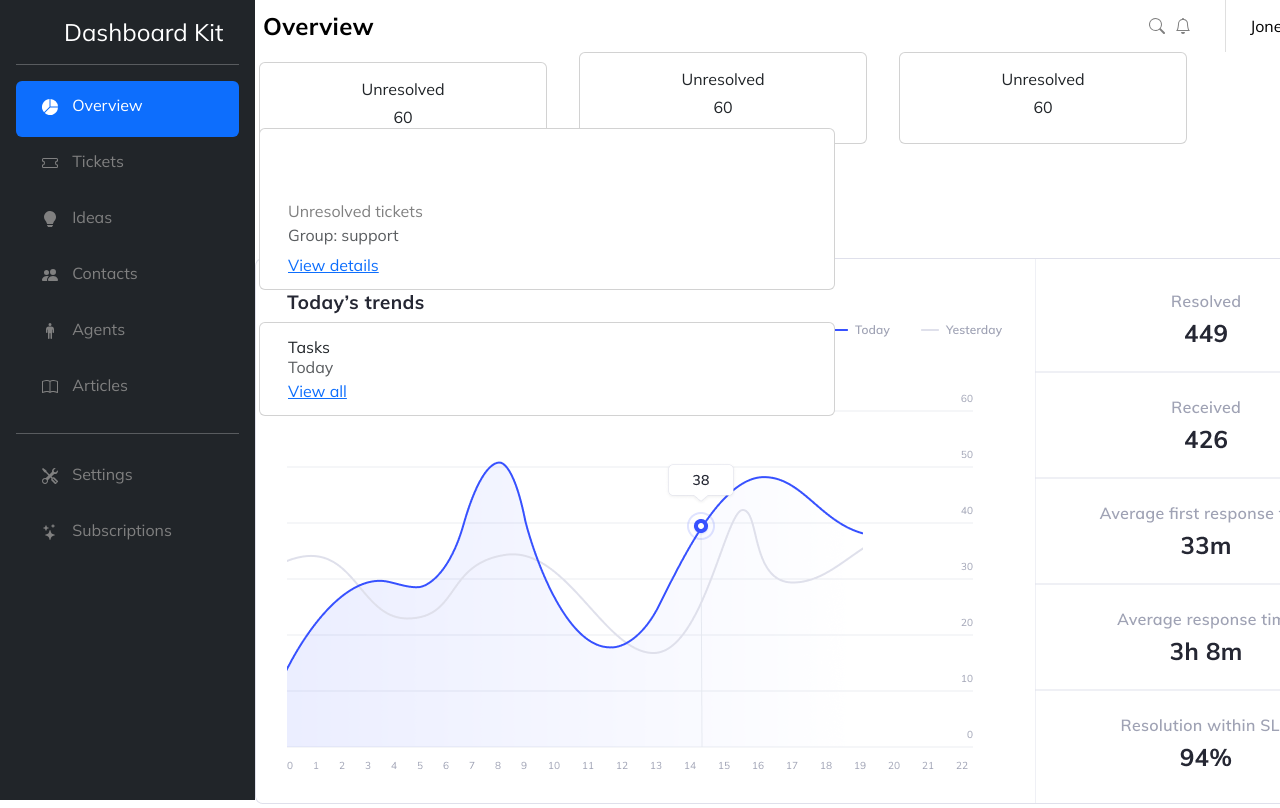
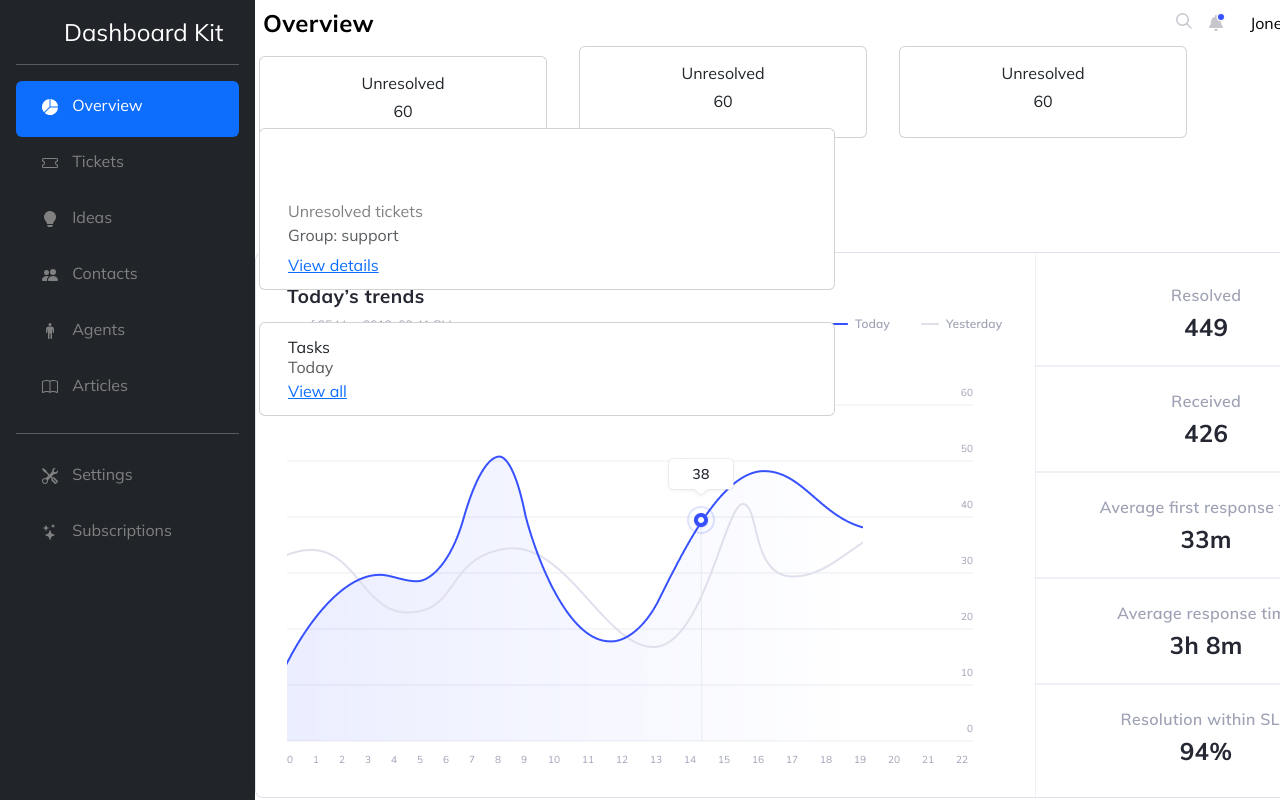
Before and after one commit to Vera9927/Bootstrap, a website: page Assignment5/public/index.html in a window 1280 px wide. Shown: the top 808 px of the page. Drawn offline with nearby package versions, Linux system fonts and the light colour scheme.

Commit message:
fix:Directory error

```diff
--- a/Assignment5/package.json
+++ b/Assignment5/package.json
@@ -12,8 +12,5 @@
   "license": "ISC",
   "devDependencies": {
     "lite-server": "^2.6.1"
-  },
-  "dependencies": {
-    "bootstrap-icons": "^1.11.3"
   }
 }
--- a/Assignment5/public/assets/css/style.css
+++ b/Assignment5/public/assets/css/style.css
@@ -22,6 +22,16 @@
   font-family: "Mulish", sans-serif;
   color: black;
 }
+
+.hstack {
+  display: flex;
+  align-items: center;
+}
+
+.flex-grow {
+  flex-grow: 1;
+}
+
 #name{
   color: black;
 }
--- a/Assignment5/public/index.html
+++ b/Assignment5/public/index.html
@@ -14,77 +14,95 @@
     <!-- font -->
     <link rel="preconnect" href="https://fonts.googleapis.com">
     <link rel="preconnect" href="https://fonts.gstatic.com" crossorigin>
-    <link href="https://fonts.googleapis.com/css2?family=Mulish:ital,wght@0,200..1000;1,200..1000&display=swap" rel="stylesheet">
+    <link href="https://fonts.googleapis.com/css2?family=Mulish:ital,wght@0,200..1000;1,200..1000&display=swap"
+        rel="stylesheet">
 </head>
 
 <body>
     <div class="container-fluid d-flex p-0">
-        <!-- Content here -->
-        <!-- <h1 id="sidebarDashboard">Dashboard Kit</h1> -->
+        <!-- side bar -->
         <div class="d-flex flex-column flex-shrink-0 p-3 text-bg-dark" style="width: 255px; height: -100vh; " id="dash">
             <a href="/" class="d-flex align-items-center mb-3 mb-md-0 me-md-auto text-white text-decoration-none">
-      <svg class="bi pe-none me-2" width="40" height="32"><use xlink:href="#bootstrap"/></svg>
+                <svg class="bi pe-none me-2" width="40" height="32">
+                    <use xlink:href="#bootstrap" />
+                </svg>
                 <span class="fs-4" id="titleDashboard">Dashboard Kit</span>
             </a>
             <hr>
             <ul class="nav nav-pills flex-column mb-auto">
                 <li class="nav-item">
                     <a href="#" class="nav-link active" aria-current="page">
-             <svg xmlns="http://www.w3.org/2000/svg" width="16" height="16" fill="currentColor" class="bi bi-pie-chart-fill icons" viewBox="0 0 16 16">
-                <path d="M15.985 8.5H8.207l-5.5 5.5a8 8 0 0 0 13.277-5.5zM2 13.292A8 8 0 0 1 7.5.015v7.778zM8.5.015V7.5h7.485A8 8 0 0 0 8.5.015"/>
+                        <svg xmlns="http://www.w3.org/2000/svg" width="16" height="16" fill="currentColor"
+                            class="bi bi-pie-chart-fill icons" viewBox="0 0 16 16">
+                            <path
+                                d="M15.985 8.5H8.207l-5.5 5.5a8 8 0 0 0 13.277-5.5zM2 13.292A8 8 0 0 1 7.5.015v7.778zM8.5.015V7.5h7.485A8 8 0 0 0 8.5.015" />
                         </svg>
                         Overview
                     </a>
                 </li>
                 <li>
                     <a href="#" class="nav-link">
-            <svg xmlns="http://www.w3.org/2000/svg" width="16" height="16" fill="currentColor" class="bi bi-ticket icons" viewBox="0 0 16 16">
-                <path d="M0 4.5A1.5 1.5 0 0 1 1.5 3h13A1.5 1.5 0 0 1 16 4.5V6a.5.5 0 0 1-.5.5 1.5 1.5 0 0 0 0 3 .5.5 0 0 1 .5.5v1.5a1.5 1.5 0 0 1-1.5 1.5h-13A1.5 1.5 0 0 1 0 11.5V10a.5.5 0 0 1 .5-.5 1.5 1.5 0 1 0 0-3A.5.5 0 0 1 0 6zM1.5 4a.5.5 0 0 0-.5.5v1.05a2.5 2.5 0 0 1 0 4.9v1.05a.5.5 0 0 0 .5.5h13a.5.5 0 0 0 .5-.5v-1.05a2.5 2.5 0 0 1 0-4.9V4.5a.5.5 0 0 0-.5-.5z"/>
+                        <svg xmlns="http://www.w3.org/2000/svg" width="16" height="16" fill="currentColor"
+                            class="bi bi-ticket icons" viewBox="0 0 16 16">
+                            <path
+                                d="M0 4.5A1.5 1.5 0 0 1 1.5 3h13A1.5 1.5 0 0 1 16 4.5V6a.5.5 0 0 1-.5.5 1.5 1.5 0 0 0 0 3 .5.5 0 0 1 .5.5v1.5a1.5 1.5 0 0 1-1.5 1.5h-13A1.5 1.5 0 0 1 0 11.5V10a.5.5 0 0 1 .5-.5 1.5 1.5 0 1 0 0-3A.5.5 0 0 1 0 6zM1.5 4a.5.5 0 0 0-.5.5v1.05a2.5 2.5 0 0 1 0 4.9v1.05a.5.5 0 0 0 .5.5h13a.5.5 0 0 0 .5-.5v-1.05a2.5 2.5 0 0 1 0-4.9V4.5a.5.5 0 0 0-.5-.5z" />
                         </svg>
                         Tickets
                     </a>
                 </li>
                 <li>
                     <a href="#" class="nav-link">
-            <svg xmlns="http://www.w3.org/2000/svg" width="16" height="16" fill="currentColor" class="bi bi-lightbulb-fill icons" viewBox="0 0 16 16">
-                <path d="M2 6a6 6 0 1 1 10.174 4.31c-.203.196-.359.4-.453.619l-.762 1.769A.5.5 0 0 1 10.5 13h-5a.5.5 0 0 1-.46-.302l-.761-1.77a2 2 0 0 0-.453-.618A5.98 5.98 0 0 1 2 6m3 8.5a.5.5 0 0 1 .5-.5h5a.5.5 0 0 1 0 1l-.224.447a1 1 0 0 1-.894.553H6.618a1 1 0 0 1-.894-.553L5.5 15a.5.5 0 0 1-.5-.5"/>
+                        <svg xmlns="http://www.w3.org/2000/svg" width="16" height="16" fill="currentColor"
+                            class="bi bi-lightbulb-fill icons" viewBox="0 0 16 16">
+                            <path
+                                d="M2 6a6 6 0 1 1 10.174 4.31c-.203.196-.359.4-.453.619l-.762 1.769A.5.5 0 0 1 10.5 13h-5a.5.5 0 0 1-.46-.302l-.761-1.77a2 2 0 0 0-.453-.618A5.98 5.98 0 0 1 2 6m3 8.5a.5.5 0 0 1 .5-.5h5a.5.5 0 0 1 0 1l-.224.447a1 1 0 0 1-.894.553H6.618a1 1 0 0 1-.894-.553L5.5 15a.5.5 0 0 1-.5-.5" />
                         </svg>
                         Ideas
                     </a>
                 </li>
                 <li>
                     <a href="#" class="nav-link">
-            <svg xmlns="http://www.w3.org/2000/svg" width="16" height="16" fill="currentColor" class="bi bi-people-fill icons" viewBox="0 0 16 16">
-                <path d="M7 14s-1 0-1-1 1-4 5-4 5 3 5 4-1 1-1 1zm4-6a3 3 0 1 0 0-6 3 3 0 0 0 0 6m-5.784 6A2.24 2.24 0 0 1 5 13c0-1.355.68-2.75 1.936-3.72A6.3 6.3 0 0 0 5 9c-4 0-5 3-5 4s1 1 1 1zM4.5 8a2.5 2.5 0 1 0 0-5 2.5 2.5 0 0 0 0 5"/>
+                        <svg xmlns="http://www.w3.org/2000/svg" width="16" height="16" fill="currentColor"
+                            class="bi bi-people-fill icons" viewBox="0 0 16 16">
+                            <path
+                                d="M7 14s-1 0-1-1 1-4 5-4 5 3 5 4-1 1-1 1zm4-6a3 3 0 1 0 0-6 3 3 0 0 0 0 6m-5.784 6A2.24 2.24 0 0 1 5 13c0-1.355.68-2.75 1.936-3.72A6.3 6.3 0 0 0 5 9c-4 0-5 3-5 4s1 1 1 1zM4.5 8a2.5 2.5 0 1 0 0-5 2.5 2.5 0 0 0 0 5" />
                         </svg>
                         Contacts
                     </a>
                 </li>
                 <li>
                     <a href="#" class="nav-link">
-            <svg xmlns="http://www.w3.org/2000/svg" width="16" height="16" fill="currentColor" class="bi bi-person-standing icons" viewBox="0 0 16 16">
-                <path d="M8 3a1.5 1.5 0 1 0 0-3 1.5 1.5 0 0 0 0 3M6 6.75v8.5a.75.75 0 0 0 1.5 0V10.5a.5.5 0 0 1 1 0v4.75a.75.75 0 0 0 1.5 0v-8.5a.25.25 0 1 1 .5 0v2.5a.75.75 0 0 0 1.5 0V6.5a3 3 0 0 0-3-3H7a3 3 0 0 0-3 3v2.75a.75.75 0 0 0 1.5 0v-2.5a.25.25 0 0 1 .5 0"/>
+                        <svg xmlns="http://www.w3.org/2000/svg" width="16" height="16" fill="currentColor"
+                            class="bi bi-person-standing icons" viewBox="0 0 16 16">
+                            <path
+                                d="M8 3a1.5 1.5 0 1 0 0-3 1.5 1.5 0 0 0 0 3M6 6.75v8.5a.75.75 0 0 0 1.5 0V10.5a.5.5 0 0 1 1 0v4.75a.75.75 0 0 0 1.5 0v-8.5a.25.25 0 1 1 .5 0v2.5a.75.75 0 0 0 1.5 0V6.5a3 3 0 0 0-3-3H7a3 3 0 0 0-3 3v2.75a.75.75 0 0 0 1.5 0v-2.5a.25.25 0 0 1 .5 0" />
                         </svg>
                         Agents
                     </a>
                 </li>
                 <li>
                     <a href="#" class="nav-link">
-            <svg xmlns="http://www.w3.org/2000/svg" width="16" height="16" fill="currentColor" class="bi bi-book icons" viewBox="0 0 16 16">
-                <path d="M1 2.828c.885-.37 2.154-.769 3.388-.893 1.33-.134 2.458.063 3.112.752v9.746c-.935-.53-2.12-.603-3.213-.493-1.18.12-2.37.461-3.287.811zm7.5-.141c.654-.689 1.782-.886 3.112-.752 1.234.124 2.503.523 3.388.893v9.923c-.918-.35-2.107-.692-3.287-.81-1.094-.111-2.278-.039-3.213.492zM8 1.783C7.015.936 5.587.81 4.287.94c-1.514.153-3.042.672-3.994 1.105A.5.5 0 0 0 0 2.5v11a.5.5 0 0 0 .707.455c.882-.4 2.303-.881 3.68-1.02 1.409-.142 2.59.087 3.223.877a.5.5 0 0 0 .78 0c.633-.79 1.814-1.019 3.222-.877 1.378.139 2.8.62 3.681 1.02A.5.5 0 0 0 16 13.5v-11a.5.5 0 0 0-.293-.455c-.952-.433-2.48-.952-3.994-1.105C10.413.809 8.985.936 8 1.783"/>
+                        <svg xmlns="http://www.w3.org/2000/svg" width="16" height="16" fill="currentColor"
+                            class="bi bi-book icons" viewBox="0 0 16 16">
+                            <path
+                                d="M1 2.828c.885-.37 2.154-.769 3.388-.893 1.33-.134 2.458.063 3.112.752v9.746c-.935-.53-2.12-.603-3.213-.493-1.18.12-2.37.461-3.287.811zm7.5-.141c.654-.689 1.782-.886 3.112-.752 1.234.124 2.503.523 3.388.893v9.923c-.918-.35-2.107-.692-3.287-.81-1.094-.111-2.278-.039-3.213.492zM8 1.783C7.015.936 5.587.81 4.287.94c-1.514.153-3.042.672-3.994 1.105A.5.5 0 0 0 0 2.5v11a.5.5 0 0 0 .707.455c.882-.4 2.303-.881 3.68-1.02 1.409-.142 2.59.087 3.223.877a.5.5 0 0 0 .78 0c.633-.79 1.814-1.019 3.222-.877 1.378.139 2.8.62 3.681 1.02A.5.5 0 0 0 16 13.5v-11a.5.5 0 0 0-.293-.455c-.952-.433-2.48-.952-3.994-1.105C10.413.809 8.985.936 8 1.783" />
                         </svg>
                         Articles
                     </a>
                     <hr>
                 </li>
                 <a href="#" class="nav-link">
-        <svg xmlns="http://www.w3.org/2000/svg" width="16" height="16" fill="currentColor" class="bi bi-tools icons" viewBox="0 0 16 16">
-            <path d="M1 0 0 1l2.2 3.081a1 1 0 0 0 .815.419h.07a1 1 0 0 1 .708.293l2.675 2.675-2.617 2.654A3.003 3.003 0 0 0 0 13a3 3 0 1 0 5.878-.851l2.654-2.617.968.968-.305.914a1 1 0 0 0 .242 1.023l3.27 3.27a.997.997 0 0 0 1.414 0l1.586-1.586a.997.997 0 0 0 0-1.414l-3.27-3.27a1 1 0 0 0-1.023-.242L10.5 9.5l-.96-.96 2.68-2.643A3.005 3.005 0 0 0 16 3q0-.405-.102-.777l-2.14 2.141L12 4l-.364-1.757L13.777.102a3 3 0 0 0-3.675 3.68L7.462 6.46 4.793 3.793a1 1 0 0 1-.293-.707v-.071a1 1 0 0 0-.419-.814zm9.646 10.646a.5.5 0 0 1 .708 0l2.914 2.915a.5.5 0 0 1-.707.707l-2.915-2.914a.5.5 0 0 1 0-.708M3 11l.471.242.529.026.287.445.445.287.026.529L5 13l-.242.471-.026.529-.445.287-.287.445-.529.026L3 15l-.471-.242L2 14.732l-.287-.445L1.268 14l-.026-.529L1 13l.242-.471.026-.529.445-.287.287-.445.529-.026z"/>
+                    <svg xmlns="http://www.w3.org/2000/svg" width="16" height="16" fill="currentColor"
+                        class="bi bi-tools icons" viewBox="0 0 16 16">
+                        <path
+                            d="M1 0 0 1l2.2 3.081a1 1 0 0 0 .815.419h.07a1 1 0 0 1 .708.293l2.675 2.675-2.617 2.654A3.003 3.003 0 0 0 0 13a3 3 0 1 0 5.878-.851l2.654-2.617.968.968-.305.914a1 1 0 0 0 .242 1.023l3.27 3.27a.997.997 0 0 0 1.414 0l1.586-1.586a.997.997 0 0 0 0-1.414l-3.27-3.27a1 1 0 0 0-1.023-.242L10.5 9.5l-.96-.96 2.68-2.643A3.005 3.005 0 0 0 16 3q0-.405-.102-.777l-2.14 2.141L12 4l-.364-1.757L13.777.102a3 3 0 0 0-3.675 3.68L7.462 6.46 4.793 3.793a1 1 0 0 1-.293-.707v-.071a1 1 0 0 0-.419-.814zm9.646 10.646a.5.5 0 0 1 .708 0l2.914 2.915a.5.5 0 0 1-.707.707l-2.915-2.914a.5.5 0 0 1 0-.708M3 11l.471.242.529.026.287.445.445.287.026.529L5 13l-.242.471-.026.529-.445.287-.287.445-.529.026L3 15l-.471-.242L2 14.732l-.287-.445L1.268 14l-.026-.529L1 13l.242-.471.026-.529.445-.287.287-.445.529-.026z" />
                     </svg>
                     Settings
                     <a href="#" class="nav-link">
-        <svg xmlns="http://www.w3.org/2000/svg" width="16" height="16" fill="currentColor" class="bi bi-stars icons" viewBox="0 0 16 16">
-            <path d="M7.657 6.247c.11-.33.576-.33.686 0l.645 1.937a2.89 2.89 0 0 0 1.829 1.828l1.936.645c.33.11.33.576 0 .686l-1.937.645a2.89 2.89 0 0 0-1.828 1.829l-.645 1.936a.361.361 0 0 1-.686 0l-.645-1.937a2.89 2.89 0 0 0-1.828-1.828l-1.937-.645a.361.361 0 0 1 0-.686l1.937-.645a2.89 2.89 0 0 0 1.828-1.828zM3.794 1.148a.217.217 0 0 1 .412 0l.387 1.162c.173.518.579.924 1.097 1.097l1.162.387a.217.217 0 0 1 0 .412l-1.162.387A1.73 1.73 0 0 0 4.593 5.69l-.387 1.162a.217.217 0 0 1-.412 0L3.407 5.69A1.73 1.73 0 0 0 2.31 4.593l-1.162-.387a.217.217 0 0 1 0-.412l1.162-.387A1.73 1.73 0 0 0 3.407 2.31zM10.863.099a.145.145 0 0 1 .274 0l.258.774c.115.346.386.617.732.732l.774.258a.145.145 0 0 1 0 .274l-.774.258a1.16 1.16 0 0 0-.732.732l-.258.774a.145.145 0 0 1-.274 0l-.258-.774a1.16 1.16 0 0 0-.732-.732L9.1 2.137a.145.145 0 0 1 0-.274l.774-.258c.346-.115.617-.386.732-.732z"/>
+                        <svg xmlns="http://www.w3.org/2000/svg" width="16" height="16" fill="currentColor"
+                            class="bi bi-stars icons" viewBox="0 0 16 16">
+                            <path
+                                d="M7.657 6.247c.11-.33.576-.33.686 0l.645 1.937a2.89 2.89 0 0 0 1.829 1.828l1.936.645c.33.11.33.576 0 .686l-1.937.645a2.89 2.89 0 0 0-1.828 1.829l-.645 1.936a.361.361 0 0 1-.686 0l-.645-1.937a2.89 2.89 0 0 0-1.828-1.828l-1.937-.645a.361.361 0 0 1 0-.686l1.937-.645a2.89 2.89 0 0 0 1.828-1.828zM3.794 1.148a.217.217 0 0 1 .412 0l.387 1.162c.173.518.579.924 1.097 1.097l1.162.387a.217.217 0 0 1 0 .412l-1.162.387A1.73 1.73 0 0 0 4.593 5.69l-.387 1.162a.217.217 0 0 1-.412 0L3.407 5.69A1.73 1.73 0 0 0 2.31 4.593l-1.162-.387a.217.217 0 0 1 0-.412l1.162-.387A1.73 1.73 0 0 0 3.407 2.31zM10.863.099a.145.145 0 0 1 .274 0l.258.774c.115.346.386.617.732.732l.774.258a.145.145 0 0 1 0 .274l-.774.258a1.16 1.16 0 0 0-.732.732l-.258.774a.145.145 0 0 1-.274 0l-.258-.774a1.16 1.16 0 0 0-.732-.732L9.1 2.137a.145.145 0 0 1 0-.274l.774-.258c.346-.115.617-.386.732-.732z" />
                         </svg>
                         Subscriptions
 
@@ -92,19 +110,38 @@
 
         </div>
 
+
+        <!-- overview -->
         <div id="graphContainer">
-        <!-- overview row -->
+
+            <!-- tool bar -->
             <div class="hstack gap-3">
                 <div class="p-2" id="overview">Overview</div>
-            <div class="p-2 ms-auto"><svg xmlns="http://www.w3.org/2000/svg" width="16" height="16" fill="currentColor" class="bi bi-search" viewBox="0 0 16 16">
-                <path d="M11.742 10.344a6.5 6.5 0 1 0-1.397 1.398h-.001q.044.06.098.115l3.85 3.85a1 1 0 0 0 1.415-1.414l-3.85-3.85a1 1 0 0 0-.115-.1zM12 6.5a5.5 5.5 0 1 1-11 0 5.5 5.5 0 0 1 11 0"/>
-              </svg><svg xmlns="http://www.w3.org/2000/svg" width="16" height="16" fill="currentColor" class="bi bi-bell icons" viewBox="0 0 16 16">
-                <path d="M8 16a2 2 0 0 0 2-2H6a2 2 0 0 0 2 2M8 1.918l-.797.161A4 4 0 0 0 4 6c0 .628-.134 2.197-.459 3.742-.16.767-.376 1.566-.663 2.258h10.244c-.287-.692-.502-1.49-.663-2.258C12.134 8.197 12 6.628 12 6a4 4 0 0 0-3.203-3.92zM14.22 12c.223.447.481.801.78 1H1c.299-.199.557-.553.78-1C2.68 10.2 3 6.88 3 6c0-2.42 1.72-4.44 4.005-4.901a1 1 0 1 1 1.99 0A5 5 0 0 1 13 6c0 .88.32 4.2 1.22 6"/>
+                <div class="flex-grow"></div>
+                <div><img src="assets/icon/search.svg" alt="search icon"></div>
+                <div><img src="assets/icon/new.svg" alt="notification icon"></div>
+                <div class="p-2" id="name">Jones Ferdinand</div>
+            </div>
+
+
+
+            <!-- <div class="hstack gap-3">
+                <div class="p-2" id="overview">Overview</div>
+                <div class="p-2 ms-auto"><svg xmlns="http://www.w3.org/2000/svg" width="16" height="16"
+                        fill="currentColor" class="bi bi-search" viewBox="0 0 16 16">
+                        <path
+                            d="M11.742 10.344a6.5 6.5 0 1 0-1.397 1.398h-.001q.044.06.098.115l3.85 3.85a1 1 0 0 0 1.415-1.414l-3.85-3.85a1 1 0 0 0-.115-.1zM12 6.5a5.5 5.5 0 1 1-11 0 5.5 5.5 0 0 1 11 0" />
+                    </svg><svg xmlns="http://www.w3.org/2000/svg" width="16" height="16" fill="currentColor"
+                        class="bi bi-bell icons" viewBox="0 0 16 16">
+                        <path
+                            d="M8 16a2 2 0 0 0 2-2H6a2 2 0 0 0 2 2M8 1.918l-.797.161A4 4 0 0 0 4 6c0 .628-.134 2.197-.459 3.742-.16.767-.376 1.566-.663 2.258h10.244c-.287-.692-.502-1.49-.663-2.258C12.134 8.197 12 6.628 12 6a4 4 0 0 0-3.203-3.92zM14.22 12c.223.447.481.801.78 1H1c.299-.199.557-.553.78-1C2.68 10.2 3 6.88 3 6c0-2.42 1.72-4.44 4.005-4.901a1 1 0 1 1 1.99 0A5 5 0 0 1 13 6c0 .88.32 4.2 1.22 6" />
                     </svg>
                 </div>
                 <div class="vr"></div>
                 <div class="p-2" id="name">Jones Ferdinand</div>
-          </div>
+            </div> -->
+
+            <!-- Statistics cards -->
             <div class="row">
                 <div class="card text-center mb-3 mx-3 icons" style="width: 18rem;">
                     <div class="card-body">
@@ -130,13 +167,12 @@
                         <p class="card-text">60</p>
                     </div>
                 </div>
-
-
-
             </div>
 
-        <img src="/assets/img/Today’s trends.png" alt="imagine of today's trends">
+            <!-- Today's trends -->
+            <img src="/assets/img/trends.png" alt="imagine of today's trends">
 
+            <!-- unsolved ticket and tasks -->
             <div class="row">
                 <div class="card mx-3 my-3" style="width: 36rem;">
                     <div class="card-body">
@@ -157,6 +193,7 @@
         </div>
 
     </div>
+
     <script src="https://cdn.jsdelivr.net/npm/bootstrap@5.3.3/dist/js/bootstrap.bundle.min.js"
         integrity="sha384-YvpcrYf0tY3lHB60NNkmXc5s9fDVZLESaAA55NDzOxhy9GkcIdslK1eN7N6jIeHz"
         crossorigin="anonymous"></script>
```
Also changed, not shown: Assignment5/public/assets/icon/new.svg (added), Assignment5/public/assets/icon/search.svg (added), Assignment5/public/assets/img/photo.png (added), Assignment5/public/assets/img/trends.png (renamed from Assignment5/public/assets/img/Today’s trends.png), 1 other file. Lines whose indentation alone changed are shown as unchanged.
